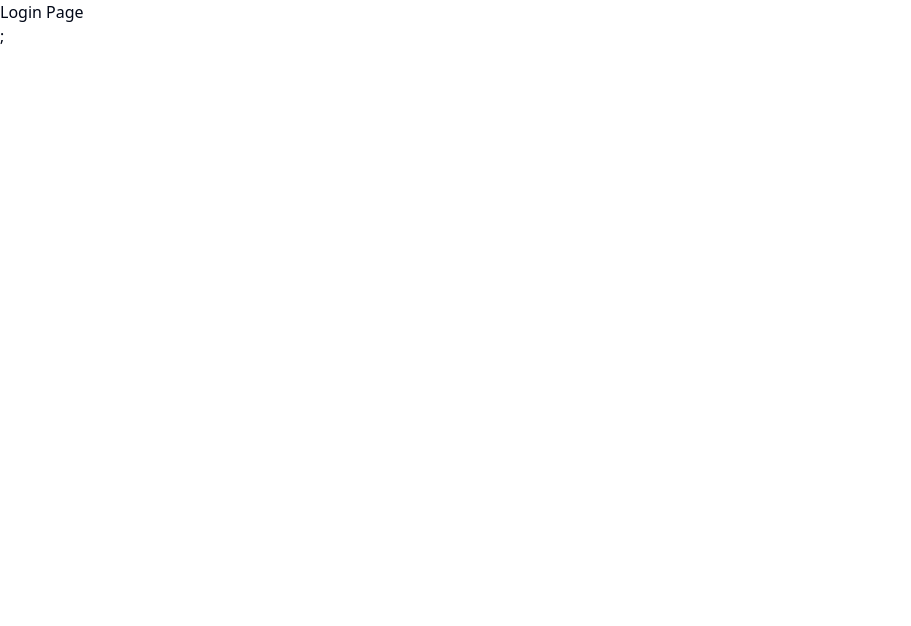
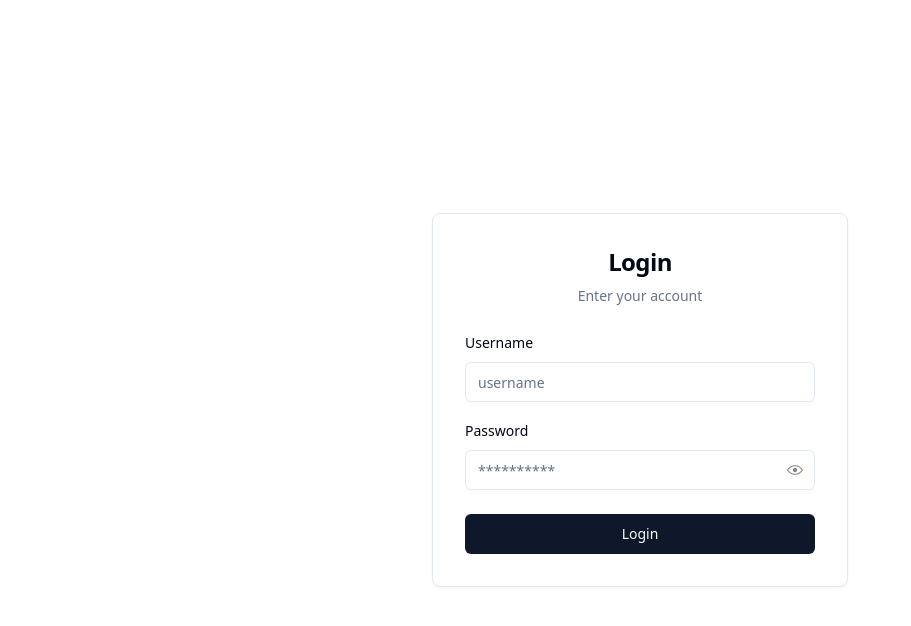
Before and after one commit to Brix101/nestfile, a React (Vite) app in the folder frontend/: page / in a window 1280 px wide. Shown: the top 626 px of the page, without its empty margins (0-911 px from the left). Built offline with nearby package versions, Linux system fonts and the light colour scheme; no server answers.

Commit message:
feat: added login page

```diff
--- a/frontend/package.json
+++ b/frontend/package.json
@@ -12,6 +12,7 @@
   "dependencies": {
     "@hookform/resolvers": "^3.3.4",
     "@radix-ui/react-avatar": "^1.0.4",
+    "@radix-ui/react-icons": "^1.3.0",
     "@radix-ui/react-label": "^2.0.2",
     "@radix-ui/react-separator": "^1.0.3",
     "@radix-ui/react-slot": "^1.0.2",
--- /dev/null
+++ b/frontend/src/components/forms/user-auth-form.tsx
@@ -0,0 +1,85 @@
+import { zodResolver } from "@hookform/resolvers/zod";
+import * as React from "react";
+import { useForm } from "react-hook-form";
+import { z } from "zod";
+
+import { authSchema } from "@/lib/validations/auth";
+import { Icons } from "../icons";
+import { PasswordInput } from "../password-input";
+import { Button } from "../ui/button";
+import {
+  Form,
+  FormControl,
+  FormField,
+  FormItem,
+  FormLabel,
+  FormMessage,
+} from "../ui/form";
+import { Input } from "../ui/input";
+
+type Inputs = z.infer<typeof authSchema>;
+
+export function UserAuthForm() {
+  const [isLoading, setIsLoading] = React.useState<boolean>(false);
+
+  const form = useForm<Inputs>({
+    resolver: zodResolver(authSchema),
+    defaultValues: {
+      username: "",
+      password: "",
+    },
+  });
+
+  async function onSubmit(data: Inputs) {
+    setIsLoading(true);
+
+    console.log(data);
+
+    setTimeout(() => {
+      setIsLoading(false);
+    }, 3000);
+  }
+
+  return (
+    <Form {...form}>
+      <form className="grid gap-4" onSubmit={form.handleSubmit(onSubmit)}>
+        <FormField
+          control={form.control}
+          name="username"
+          render={({ field }) => (
+            <FormItem>
+              <FormLabel>Username</FormLabel>
+              <FormControl>
+                <Input type="text" placeholder="username" {...field} />
+              </FormControl>
+              <FormMessage />
+            </FormItem>
+          )}
+        />
+        <FormField
+          control={form.control}
+          name="password"
+          render={({ field }) => (
+            <FormItem>
+              <FormLabel>Password</FormLabel>
+              <FormControl>
+                <PasswordInput placeholder="**********" {...field} />
+              </FormControl>
+              <FormMessage />
+            </FormItem>
+          )}
+        />
+        <Button type="submit" className="mt-2" disabled={isLoading}>
+          {isLoading && (
+            <Icons.spinner
+              className="mr-2 size-4 animate-spin"
+              aria-hidden="true"
+            />
+          )}
+          Login
+          <span className="sr-only">Login</span>
+        </Button>
+      </form>
+    </Form>
+  );
+}
--- /dev/null
+++ b/frontend/src/components/icons.tsx
@@ -0,0 +1,20 @@
+type IconProps = React.HTMLAttributes<SVGElement>;
+
+export const Icons = {
+  spinner: (props: IconProps) => (
+    <svg
+      xmlns="http://www.w3.org/2000/svg"
+      width="24"
+      height="24"
+      viewBox="0 0 24 24"
+      fill="none"
+      stroke="currentColor"
+      strokeWidth="2"
+      strokeLinecap="round"
+      strokeLinejoin="round"
+      {...props}
+    >
+      <path d="M21 12a9 9 0 1 1-6.219-8.56" />
+    </svg>
+  ),
+};
--- /dev/null
+++ b/frontend/src/components/password-input.tsx
@@ -0,0 +1,43 @@
+import * as React from "react";
+import { EyeNoneIcon, EyeOpenIcon } from "@radix-ui/react-icons";
+
+import { cn } from "@/lib/utils";
+import { Button } from "@/components/ui/button";
+import { Input, type InputProps } from "@/components/ui/input";
+
+const PasswordInput = React.forwardRef<HTMLInputElement, InputProps>(
+  ({ className, ...props }, ref) => {
+    const [showPassword, setShowPassword] = React.useState(false);
+
+    return (
+      <div className="relative">
+        <Input
+          type={showPassword ? "text" : "password"}
+          className={cn("pr-10", className)}
+          ref={ref}
+          {...props}
+        />
+        <Button
+          type="button"
+          variant="ghost"
+          size="sm"
+          className="absolute right-0 top-0 h-full px-3 py-1 hover:bg-transparent"
+          onClick={() => setShowPassword((prev) => !prev)}
+          disabled={props.value === "" || props.disabled}
+        >
+          {showPassword ? (
+            <EyeNoneIcon className="size-4" aria-hidden="true" />
+          ) : (
+            <EyeOpenIcon className="size-4" aria-hidden="true" />
+          )}
+          <span className="sr-only">
+            {showPassword ? "Hide password" : "Show password"}
+          </span>
+        </Button>
+      </div>
+    );
+  },
+);
+PasswordInput.displayName = "PasswordInput";
+
+export { PasswordInput };
--- /dev/null
+++ b/frontend/src/lib/validations/auth.ts
@@ -0,0 +1,22 @@
+import * as z from "zod";
+
+export const authSchema = z.object({
+  username: z.string(),
+  password: z
+    .string()
+    .min(8, {
+      message: "Password must be at least 8 characters long",
+    })
+    .max(100, {
+      message: "Password must be at most 100 characters long",
+    }),
+});
+
+export const verifyEmailSchema = z.object({
+  code: z
+    .string()
+    .min(6, {
+      message: "Verification code must be 6 characters long",
+    })
+    .max(6),
+});
--- a/frontend/src/pages/Login.tsx
+++ b/frontend/src/pages/Login.tsx
@@ -1,5 +1,24 @@
+import { UserAuthForm } from "@/components/forms/user-auth-form";
+import { Card } from "@/components/ui/card";
+
 function LoginPage() {
-  return <div>Login Page</div>;
+  return (
+    <>
+      <div className="container relative flex h-screen  items-center justify-center ">
+        <Card className="lg:p-8">
+          <div className="mx-auto flex w-full flex-col justify-center space-y-6 sm:w-[350px]">
+            <div className="flex flex-col space-y-2 text-center">
+              <h1 className="text-2xl font-semibold tracking-tight">Login</h1>
+              <p className="text-sm text-muted-foreground">
+                Enter your account
+              </p>
+            </div>
+            <UserAuthForm />
+          </div>
+        </Card>
+      </div>
+    </>
+  );
 }
 
 export default LoginPage;
--- a/frontend/src/providers/PageProvider.tsx
+++ b/frontend/src/providers/PageProvider.tsx
@@ -31,7 +31,7 @@ function PageProvider() {
 
   return (
     <Suspense fallback={<Loading />}>
-      <RouterProvider router={routes} />;
+      <RouterProvider router={routes} />
     </Suspense>
   );
 }
```
Also changed, not shown: 1 other file (tests, documents, lock files or other folders).
